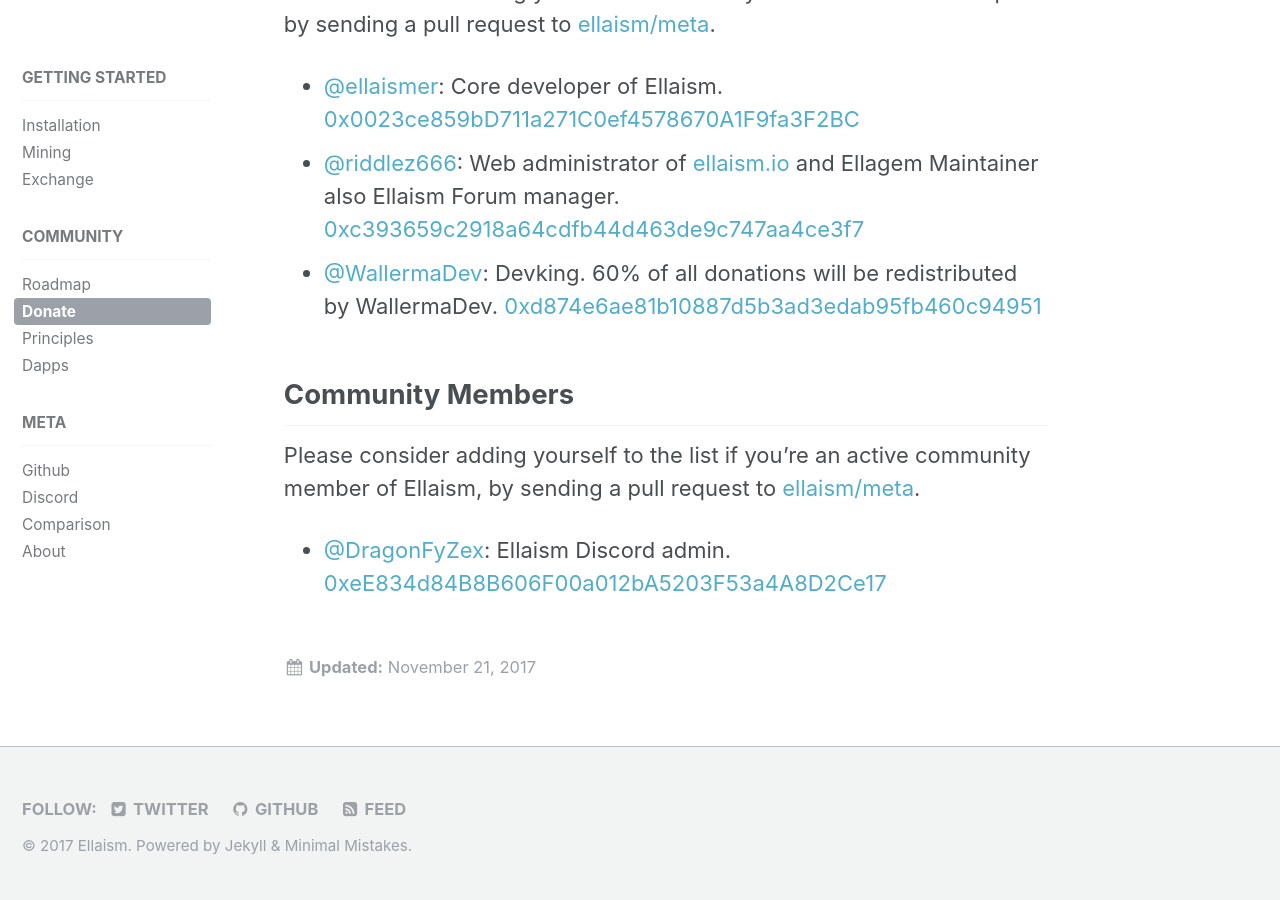
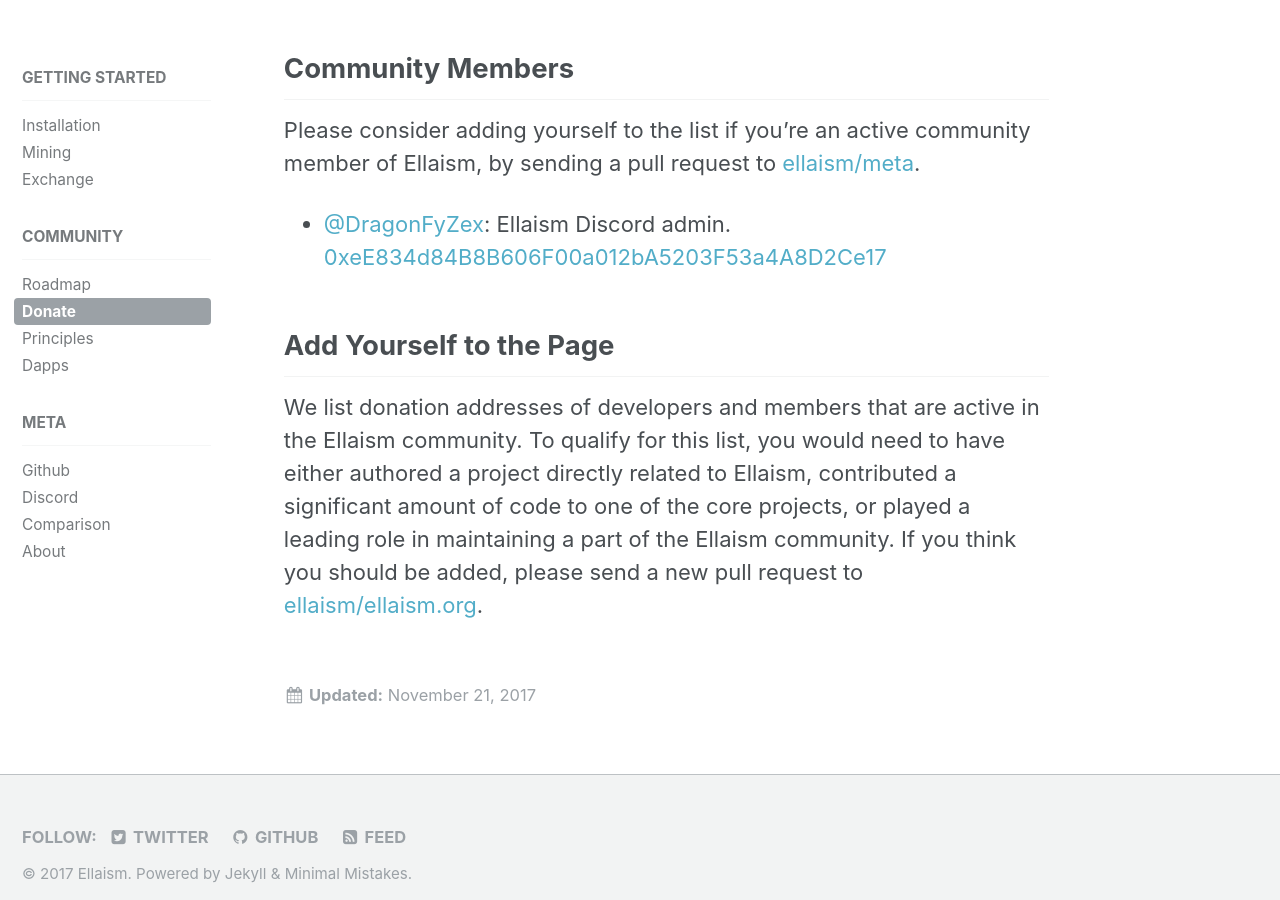
Before and after one commit to ellaism/ellaism.org, a Jekyll site: the page built from _docs/donate.md, in a window 1280 px wide and 900 px high, scrolled down 1716 px. Built offline with Jekyll 4.4.1, drawn with Linux system fonts in a browser that asks for light colours; some of the changed text lies outside the part shown.

Commit message:
Update qualification for listing in the donation page and remove inactive members

```diff
--- a/_docs/donate.md
+++ b/_docs/donate.md
@@ -37,10 +33,13 @@
 
 * [@ellaismer](https://github.com/ellaismer): Core developer of Ellaism. [0x0023ce859bD711a271C0ef4578670A1F9fa3F2BC](https://explorer.ellaism.org/addr/0x0023ce859bD711a271C0ef4578670A1F9fa3F2BC)
 * [@riddlez666](https://github.com/ellaism-io): Web administrator of [ellaism.io](https://ellaism.io) and Ellagem Maintainer also Ellaism Forum manager. [0xc393659c2918a64cdfb44d463de9c747aa4ce3f7](https://explorer.ellaism.org/addr/0xc393659c2918a64cdfb44d463de9c747aa4ce3f7)
-* [@WallermaDev](https://github.com/wallermadev): Devking. 60% of all donations will be redistributed by WallermaDev. [0xd874e6ae81b10887d5b3ad3edab95fb460c94951](https://explorer.ellaism.org/addr/0xd874e6ae81b10887d5b3ad3edab95fb460c94951)
 
 ## Community Members
 
 Please consider adding yourself to the list if you're an active community member of Ellaism, by sending a pull request to [ellaism/meta](https://github.com/ellaism/meta).
 
 * [@DragonFyZex](https://github.com/DragonFyZex): Ellaism Discord admin. [0xeE834d84B8B606F00a012bA5203F53a4A8D2Ce17](https://explorer.ellaism.org/addr/0xeE834d84B8B606F00a012bA5203F53a4A8D2Ce17)
+
+## Add Yourself to the Page
+
+We list donation addresses of developers and members that are active in the Ellaism community. To qualify for this list, you would need to have either authored a project directly related to Ellaism, contributed a significant amount of code to one of the core projects, or played a leading role in maintaining a part of the Ellaism community. If you think you should be added, please send a new pull request to [ellaism/ellaism.org](https://github.com/ellaism/ellaism.org).
```
Also changed, not shown: other parts of _docs/donate.md (+0 -4 lines).
